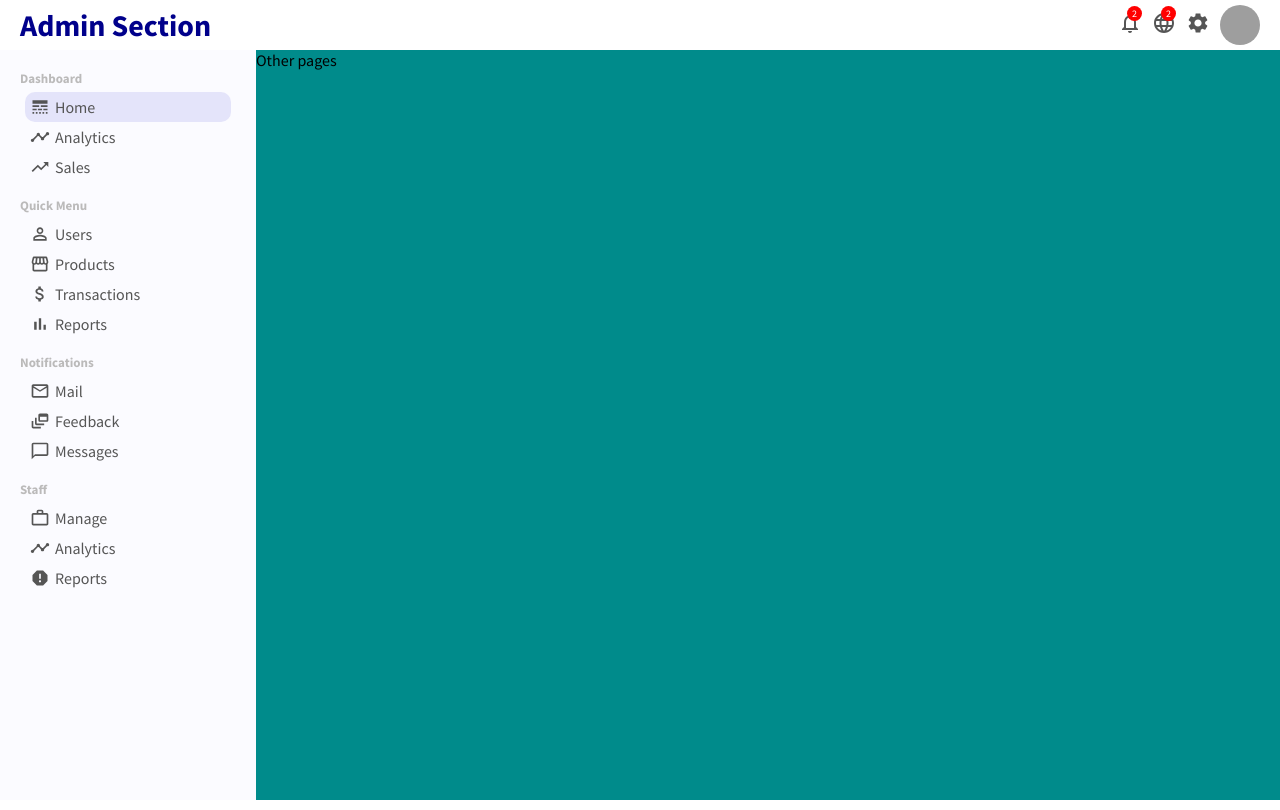
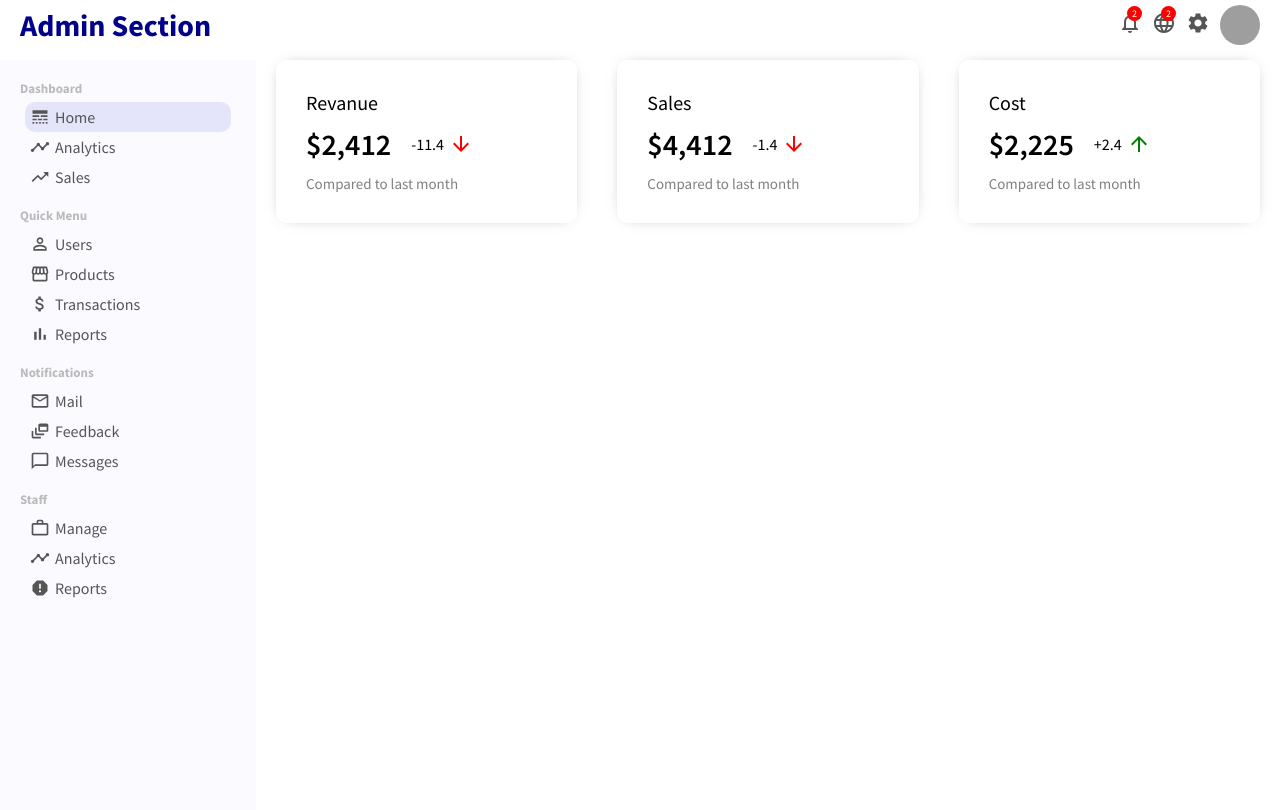
Before and after one commit to toticavalcanti/Admin-Dashboard, a React (Create React App) app: page / in a window 1280 px wide. Built offline with nearby package versions, Linux system fonts and the light colour scheme; grey boxes are pictures that could not be loaded.

Commit message:
finished featured info

```diff
--- a/src/App.js
+++ b/src/App.js
@@ -1,5 +1,6 @@
 import Topbar from  "./components/topbar/Topbar";
 import Sidebar from  "./components/sidebar/Sidebar";
+import Home from  "./pages/home/Home";
 import "./app.css";
 
 function App() {
@@ -8,7 +9,7 @@
       <Topbar />
       <div className="container">
         <Sidebar />
-        <div className="others">Other pages</div>
+        <Home />
       </div>
     </div>
   );
--- a/src/app.css
+++ b/src/app.css
@@ -1,8 +1,4 @@
 .container {
   display: flex;
+  margin-top: 10px;
 }
-
-.others {
-  flex: 4;
-  background-color: darkcyan;
-}
--- /dev/null
+++ b/src/components/featuredInfo/FeaturedInfo.jsx
@@ -0,0 +1,56 @@
+import { ArrowDownward, ArrowUpward } from "@material-ui/icons";
+import "./featuredInfo.css";
+function FeaturedInfo() {
+  return (
+    <div className="featured">
+      <div className="featuredItem">
+        <span className="featuredTitle">
+          Revanue
+        </span>
+        <div className="featuredMoneyContainer">
+          <span className="featureMoney">
+            $2,412
+          </span>
+          <span className="featureMoneyRate">
+            -11.4
+            <ArrowDownward className="featuredIcon negative" />
+          </span>
+        </div>
+        <span className="featuredSub">Compared to last month</span>
+      </div>
+      <div className="featuredItem">
+        <span className="featuredTitle">
+          Sales
+        </span>
+        <div className="featuredMoneyContainer">
+          <span className="featureMoney">
+            $4,412
+          </span>
+          <span className="featureMoneyRate">
+            -1.4
+            <ArrowDownward className="featuredIcon negative" />
+          </span>
+        </div>
+        <span className="featuredSub">Compared to last month</span>
+      </div>
+      <div className="featuredItem">
+        <span className="featuredTitle">
+          Cost
+        </span>
+        <div className="featuredMoneyContainer">
+          <span className="featureMoney">
+            $2,225
+          </span>
+          <span className="featureMoneyRate">
+            +2.4
+            <ArrowUpward className="featuredIcon" />
+          </span>
+        </div>
+        <span className="featuredSub">Compared to last month</span>
+      </div>
+    </div>
+  )
+}
+
+
+export default FeaturedInfo
--- /dev/null
+++ b/src/components/featuredInfo/featuredInfo.css
@@ -0,0 +1,51 @@
+.featured {
+  width:100%;
+  display: flex;
+  justify-content: space-between;
+}
+
+.featuredItem {
+  flex: 1;
+  margin: 0px 20px;
+  padding: 30px;
+  border-radius: 10px;
+  cursor: pointer;
+  -webkit-box-shadow: 0px 0px 15px -10px rgba(0, 0, 0, 0.75);
+  box-shadow: 0px 0px 15px -10px rgba(0, 0, 0, 0.75);
+}
+
+.featuredTitle {
+  font-size: 20px;
+}
+
+.featuredMoneyContainer {
+  margin: 10px 0px;
+  display: flex;
+  align-items: center;
+}
+
+.featureMoney {
+  font-size: 30px;
+  font-weight: 600;
+}
+
+.featureMoneyRate {
+  display: flex;
+  align-items: center;
+  margin-left: 20px;
+}
+
+.featuredIcon {
+  font-size: 14px;
+  margin-left: 5px;
+  color: green;
+}
+
+.featuredIcon.negative {
+  color: red;
+}
+
+.featuredSub {
+  font-size: 15px;
+  color: gray;
+}
--- /dev/null
+++ b/src/pages/home/Home.jsx
@@ -0,0 +1,12 @@
+import FeaturedInfo from "../../components/featuredInfo/FeaturedInfo";
+import "./home.css";
+
+function Home() {
+  return (
+    <div className="home">
+      <FeaturedInfo />
+    </div>
+  )
+}
+
+export default Home
--- /dev/null
+++ b/src/pages/home/home.css
@@ -0,0 +1,3 @@
+.home {
+  flex: 4;
+}
```
